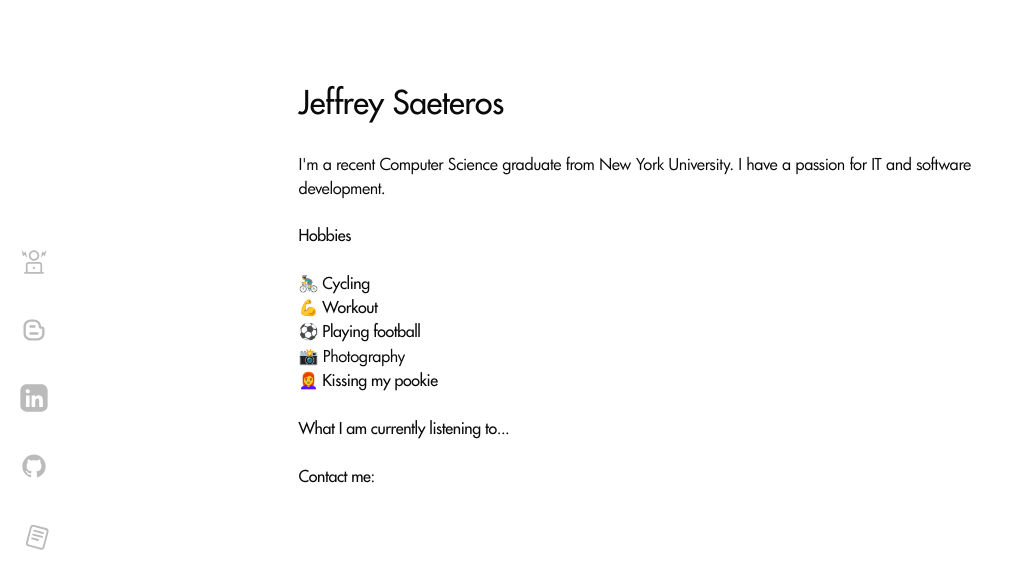
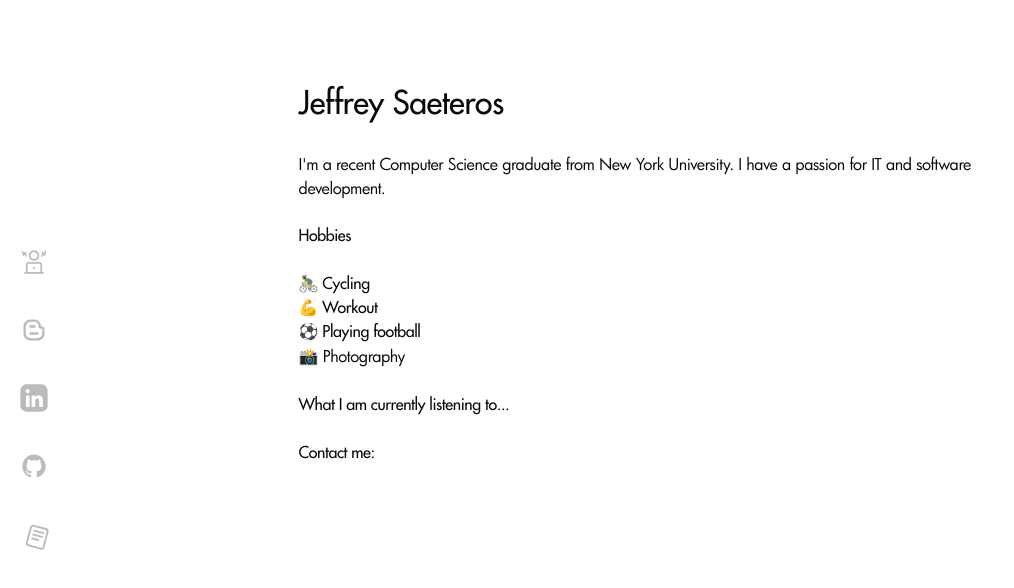
Before and after one commit to jeffreysaeteros/portoblog, a Next.js app: page / in a window 1280 px wide. Shown: the top 588 px of the page, without its empty margins (0-1014 px from the left). Built offline with nearby package versions, Linux system fonts and the light colour scheme.

Commit message:
del thatttt

```diff
--- a/app/page.mdx
+++ b/app/page.mdx
@@ -10,7 +10,6 @@ I'm a recent Computer Science graduate from New York University. I have a passio
 - 💪 Workout
 - ⚽️ Playing football
 - [📸 Photography](https://www.jeffreysaeteros.com/photography/)
-- 👩‍🦰 Kissing my pookie
 
 
 ## What I am currently listening to...
```
